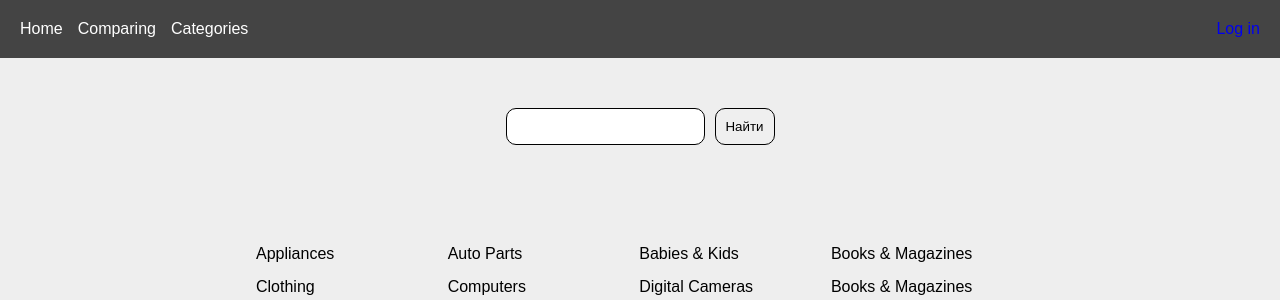
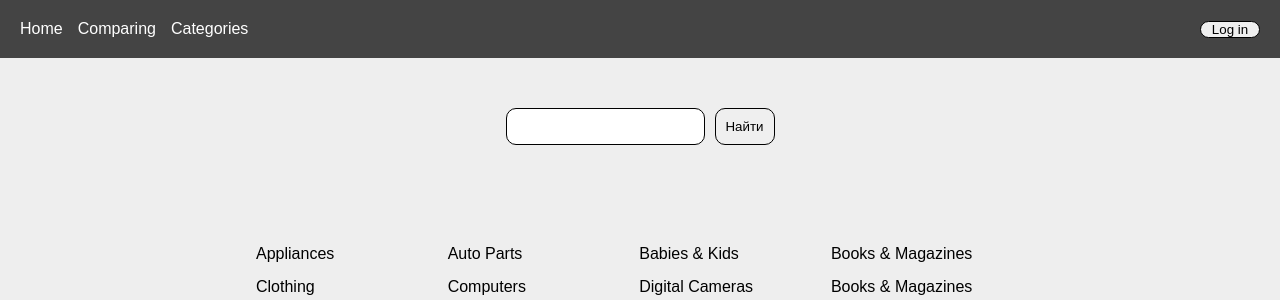
Before and after one commit to diyor28/pricehub, a Django app: page / in a window 1280 px wide. Shown: the top 300 px of the page. Run offline with Django 4.2, Linux system fonts and the light colour scheme; data that the repository does not hold is empty.

Commit message:
defenetley fixed

```diff
--- a/templates/index.html
+++ b/templates/index.html
@@ -170,7 +170,11 @@
         .cont {
             padding-bottom: 30px;
         }
-
+        .bottom-right{
+          right: 0;
+          bottom: 0;
+          position: absolute;
+        }
 
 
 
@@ -188,7 +192,9 @@
             <a href="/categories">Categories</a>
 
         </div>
-        <a href="/login" >Log in</a>
+                 <form action="/login" >
+                     <button style="border-radius: 10px; border: 1px solid black; width: 60px;">Log in</button>
+                 </form>
     </div>
 
     <main>
```
